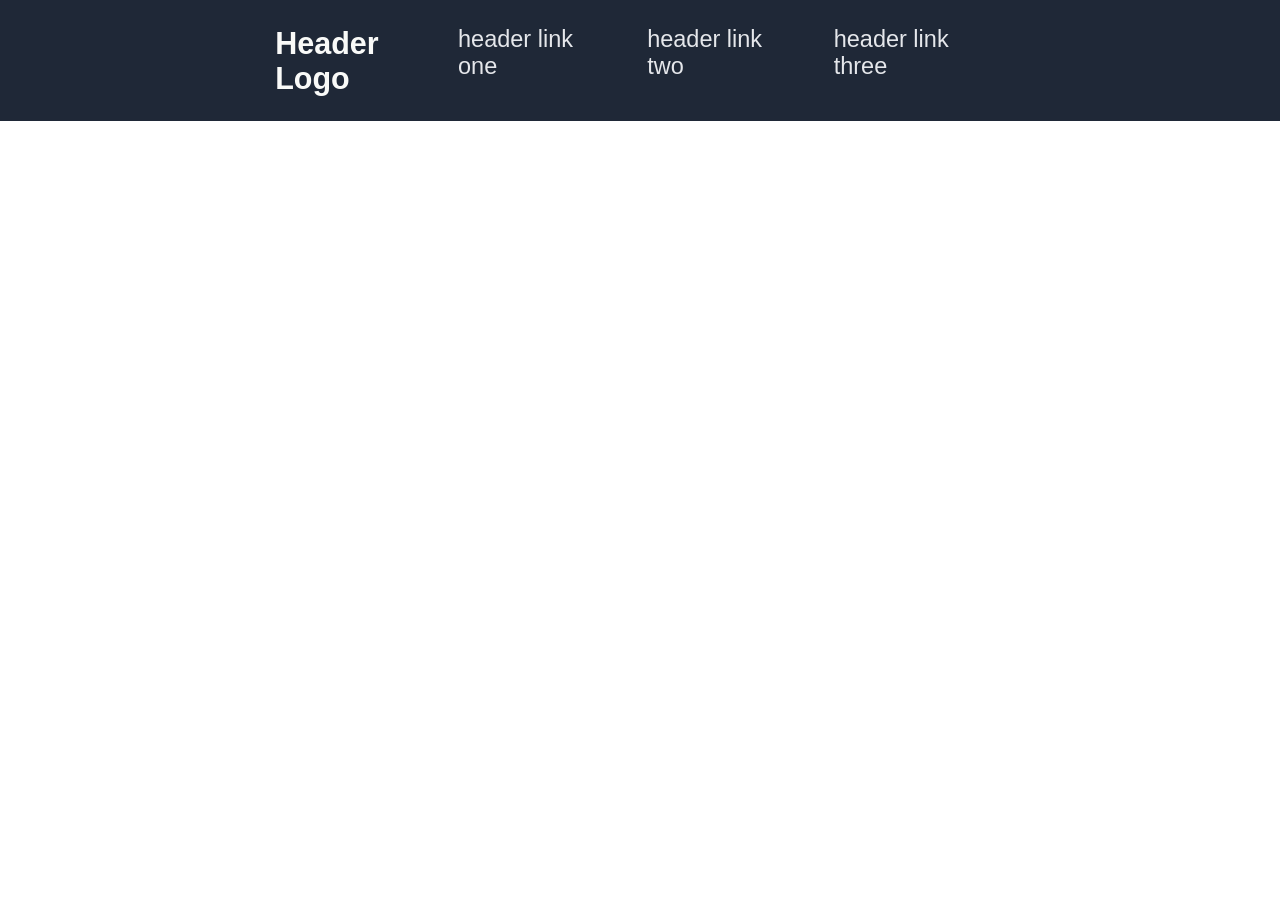
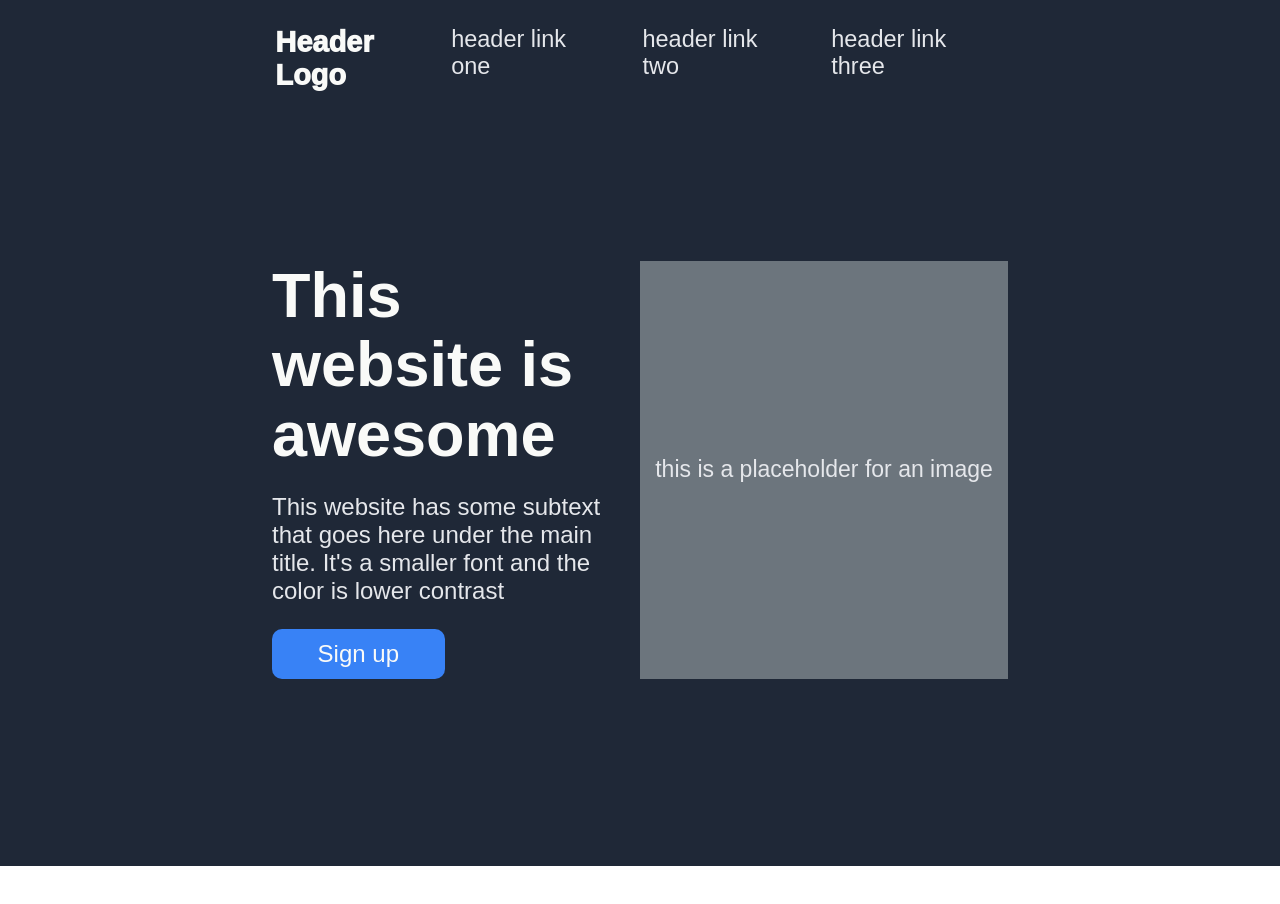
Before and after one commit to intergalacticmule/landing-page, a plain HTML site: page index.html in a window 1280 px wide. Before the commit the page ends 800 px from the top, so only its background shows below. Drawn offline with Linux system fonts and the light colour scheme.

Commit message:
Add main section

```diff
--- a/index.html
+++ b/index.html
@@ -16,6 +16,16 @@
                 <a href="">header link three</a>
             </nav>
         </header>
+        <main>
+            <div class="main-container-left">
+                <h1>This website is awesome</h1>
+                <p>This website has some subtext that goes here under the main title. It's a smaller font and the color is lower contrast</p>
+                <button class="button-main">Sign up</button>
+            </div>
+            <div class="main-container-right">
+                <p>this is a placeholder for an image</p>
+            </div>
+        </main>
     </div>
 </body>
 </html>
--- a/styles.css
+++ b/styles.css
@@ -5,23 +5,28 @@
     padding: 0;
 }
 
-header {
+header, .main-container-left h1, button {
     color: #F9FAF8;
+}
+
+a, .main-container-left p, .main-container-right p {
+    color: #E5E7EB;
 }
 
 a {
     text-decoration: none;
-    color: #E5E7EB;
+}
+
+a {
     font-size: 23.5px;
 }
+
 
 .hero {
     background-color: #1F2837;
 }
 
-
-
-nav, header {
+nav, header, main, .main-container-left, .main-container-right {
     display: flex;
 }
 
@@ -32,11 +37,61 @@ nav {
 header {
     padding: 1.6em 17.2em;
     justify-content: space-between;
-
 }
 
 .logo {
-    font-size: 30.5px;
-    font-weight: 900;
-    letter-spacing: 0.01px
+    font-weight: 1000;
+    font-size: 29px;
 }
+
+main {
+    justify-content: center;
+    margin: 9em 17em;
+    padding-bottom: 11.7em;
+}
+
+.main-container-left h1 {
+    font-size: 63px;
+    line-height: 1.1em;
+    font-weight: extra-bold;
+}
+
+.main-container-left, .main-container-right {
+    flex: 1
+}
+
+.main-container-left {
+    flex-direction: column;
+    gap: 1.5em
+}
+
+.main-container-left p {
+    font-size: 24px;
+}
+
+.main-container-right {
+    justify-content: center;
+    align-items: center;
+}
+
+.main-container-right p {
+    font-size: 23px;
+}
+
+button {
+    background-color: #3882F6;
+    border-radius: 10px;
+    border: none;
+    font-size: 24px;
+    padding: 0.45em 1.9em;
+    align-self: flex-start;
+}
+
+button:hover {
+    background-color: white;
+    color: #3882F6;
+}
+
+.main-container-right {
+    background-color: #6c757d;
+}
```
